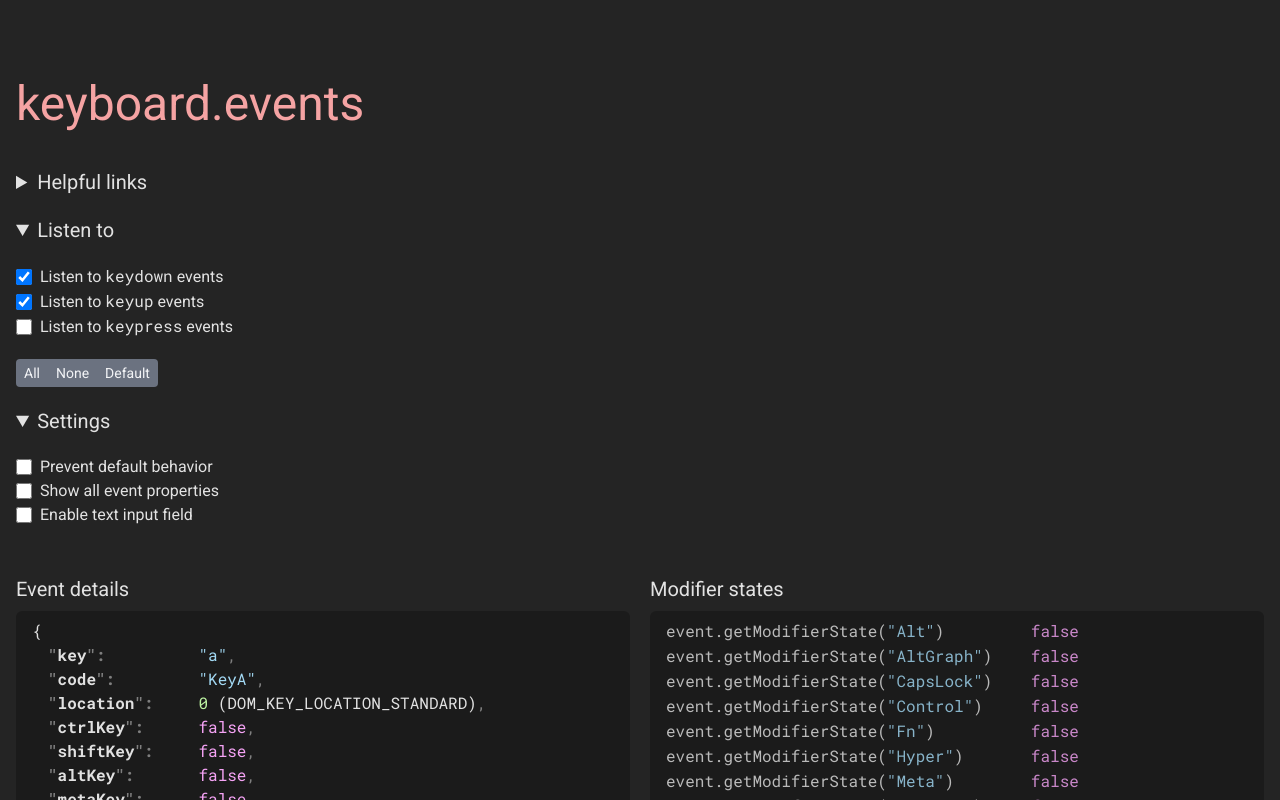
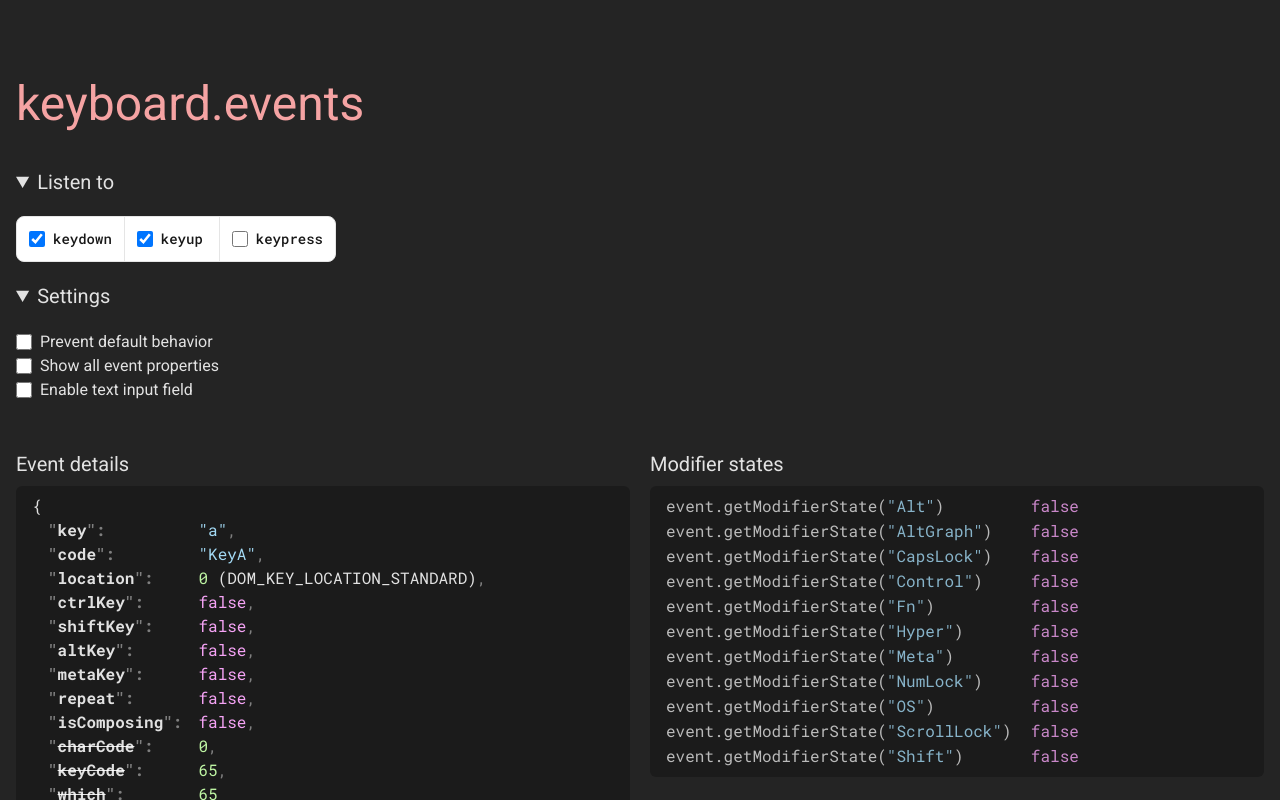
Before and after one commit to j-/keyboard.events, a React (Vite) app: page / in a window 1280 px wide. Both pictures are taken after a click on the heading "Listen to". Shown: the top 800 px of the page. Built offline with nearby package versions, Linux system fonts and the light colour scheme.

Commit message:
Use checkbox buttons for listener states

```diff
--- a/src/App.tsx
+++ b/src/App.tsx
@@ -45,100 +45,33 @@ export const App: FC = () => {
         <a href="https://keyboard.events/">keyboard.events</a>
       </h1>
 
-      <div className="max-w-60">
-        <details className="my-5">
-          <summary className="text-xl cursor-pointer">Helpful links</summary>
-
-          <div className="my-5">
-            <ul className="list-disc ps-5">
-              <li>
-                <a href="https://developer.mozilla.org/en-US/docs/Web/API/KeyboardEvent">
-                  "KeyboardEvent" on MDN
-                </a>
-              </li>
-              <li>
-                <a href="https://developer.mozilla.org/en-US/docs/Web/API/KeyboardEvent/getModifierState">
-                  "getModifierState()" on MDN
-                </a>
-              </li>
-              <li>
-                <a href="https://developer.mozilla.org/en-US/docs/Web/API/KeyboardEvent/location">
-                  "location property" on MDN
-                </a>
-              </li>
-              <li>
-                <a href="https://developer.mozilla.org/en-US/docs/Web/API/UIEvent/which">
-                  "which property" on MDN
-                </a>
-              </li>
-              <li>
-                <a href="https://github.com/j-/keyboard.events">
-                  Source code on GitHub
-                </a>
-              </li>
-            </ul>
-          </div>
-        </details>
-
+      <div>
         <details className="my-5">
           <summary className="text-xl cursor-pointer">Listen to</summary>
 
-          <div className="my-5">
+          <div className="my-5 max-w-80">
+            <div className="items-center w-full text-sm font-medium text-neutral-900 bg-white border border-neutral-200 rounded-lg sm:flex dark:bg-neutral-700 dark:border-neutral-600 dark:text-white">
               <Checkbox
+                className="font-mono p-3 w-full border-b border-neutral-200 sm:border-b-0 sm:border-r dark:border-neutral-600"
                 checked={listenKeydown}
                 onChange={(e) => setListenKeydown(e.currentTarget.checked)}
               >
-              Listen to <code>keydown</code> events
+                keydown
               </Checkbox>
-
               <Checkbox
+                className="font-mono p-3 w-full border-b border-neutral-200 sm:border-b-0 sm:border-r dark:border-neutral-600"
                 checked={listenKeyup}
                 onChange={(e) => setListenKeyup(e.currentTarget.checked)}
               >
-              Listen to <code>keyup</code> events
+                keyup
               </Checkbox>
-
               <Checkbox
+                className="font-mono p-3 w-full border-b border-neutral-200 border-b-0 dark:border-neutral-600"
                 checked={listenKeypress}
                 onChange={(e) => setListenKeypress(e.currentTarget.checked)}
               >
-              Listen to <code>keypress</code> events
+                keypress
               </Checkbox>
-
-            <div className="my-5">
-              <button
-                className="text-sm bg-gray-500 hover:bg-gray-400 text-gray-100 py-1 px-2 rounded-l"
-                type="button"
-                onClick={() => {
-                  setListenKeydown(true);
-                  setListenKeyup(true);
-                  setListenKeypress(true);
-                }}
-              >
-                All
-              </button>
-              <button
-                className="text-sm bg-gray-500 hover:bg-gray-400 text-gray-100 py-1 px-2"
-                type="button"
-                onClick={() => {
-                  setListenKeydown(false);
-                  setListenKeyup(false);
-                  setListenKeypress(false);
-                }}
-              >
-                None
-              </button>
-              <button
-                className="text-sm bg-gray-500 hover:bg-gray-400 text-gray-100 py-1 px-2 rounded-r"
-                type="button"
-                onClick={() => {
-                  setListenKeydown(true);
-                  setListenKeyup(true);
-                  setListenKeypress(false);
-                }}
-              >
-                Default
-              </button>
             </div>
           </div>
         </details>
@@ -213,6 +146,40 @@ export const App: FC = () => {
           </div>
         </div>
       </div>
+
+      <details className="my-5">
+        <summary className="text-xl cursor-pointer">Helpful links</summary>
+
+        <div className="my-5">
+          <ul className="list-disc ps-5">
+            <li>
+              <a href="https://developer.mozilla.org/en-US/docs/Web/API/KeyboardEvent">
+                "KeyboardEvent" on MDN
+              </a>
+            </li>
+            <li>
+              <a href="https://developer.mozilla.org/en-US/docs/Web/API/KeyboardEvent/getModifierState">
+                "getModifierState()" on MDN
+              </a>
+            </li>
+            <li>
+              <a href="https://developer.mozilla.org/en-US/docs/Web/API/KeyboardEvent/location">
+                "location property" on MDN
+              </a>
+            </li>
+            <li>
+              <a href="https://developer.mozilla.org/en-US/docs/Web/API/UIEvent/which">
+                "which property" on MDN
+              </a>
+            </li>
+            <li>
+              <a href="https://github.com/j-/keyboard.events">
+                Source code on GitHub
+              </a>
+            </li>
+          </ul>
+        </div>
+      </details>
     </div>
   );
 };
```
Lines whose indentation alone changed are shown as unchanged.
